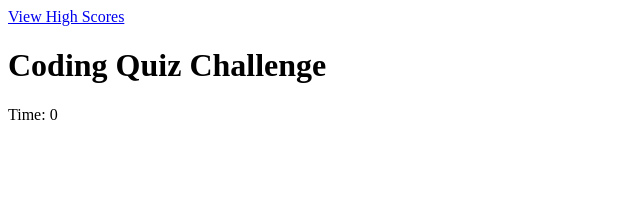
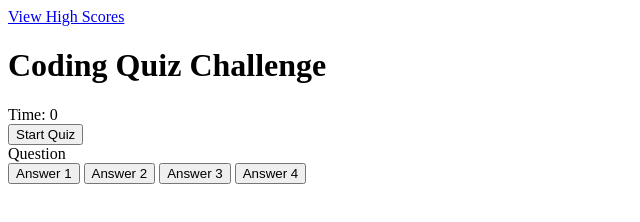
Before and after one commit to caiman48/Code-Quiz, a plain HTML site: page index.html in a window 1280 px wide. Shown: the whole page, without its empty margins (0-640 px from the left). Drawn offline with Linux system fonts and the light colour scheme; files whose address does not match are found by name.

Commit message:
some little progres on the index.html

```diff
--- a/index.html
+++ b/index.html
@@ -11,6 +11,15 @@
     <div id="High-scres-link"><a href="high-scores.html">View High Scores</a></div>
     <h1>Coding Quiz Challenge</h1>
     <div id="Timer">Time: <span id="Time">0</span></div>
+    <button id="Start-btn">Start Quiz</button>
+    <div id="question-container" class="hide"></div>
+    <div id="Question">Question</div>
+    <div id="Answer-buttons" class="btn-grid">
+      <button class="btn">Answer 1</button>
+      <button class="btn">Answer 2</button>
+      <button class="btn">Answer 3</button>
+      <button class="btn">Answer 4</button>
+
 
 
 
```
